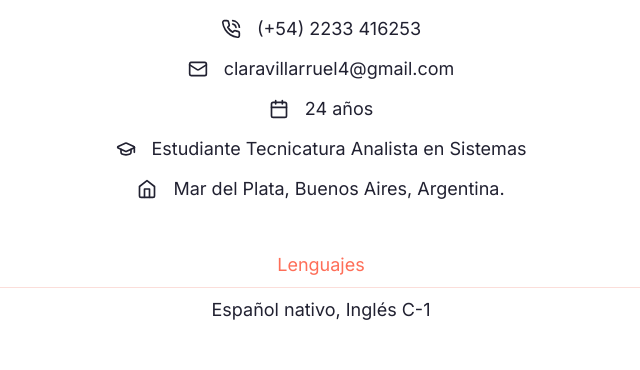
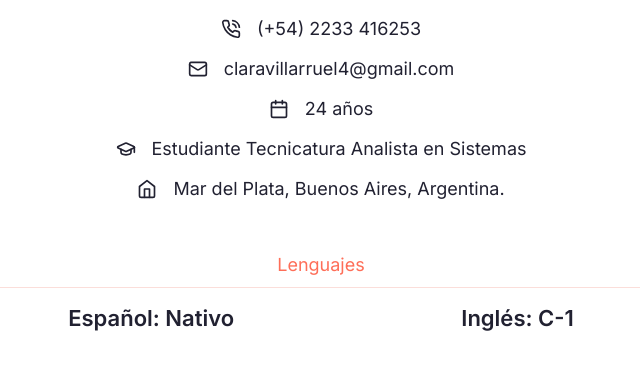
Before and after one commit to RumRage/portfolio, a Next.js app: page / in a window 1280 px wide. Shown: the part 1259-1629 px from the top of the page, without its empty margins (319-959 px from the left). Built offline with nearby package versions, Linux system fonts and the light colour scheme.

Commit message:
mejorando los estilos

```diff
--- a/components/About.jsx
+++ b/components/About.jsx
@@ -1,5 +1,8 @@
+"use client";
+
 import Image from "next/image";
 import { Tabs, TabsContent, TabsList, TabsTrigger } from "@/components/ui/tabs";
+import CountUp from "react-countup";
 
 //Iconos
 import {
@@ -281,7 +284,10 @@ const About = () => {
                     <div className="flex flex-col gap-y-2">
                       <div className="text-primary">Lenguajes</div>
                       <div className="border-b border-border"></div>
-                      <div>Español nativo, Inglés C-1</div>
+                      <div className="flex flex-row items-center justify-evenly">
+                        <h4 className="h4 mt-2">Español: Nativo</h4>
+                        <h4 className="h4 mt-2">Inglés: C-1</h4>
+                      </div>
                     </div>
                   </div>
                 </TabsContent>
--- a/components/Hero.jsx
+++ b/components/Hero.jsx
@@ -77,7 +77,7 @@ const Hero = () => {
               containerStyles="absolute top-[55%] -right-8"
               icon={<RiTeamFill />}
               endCountNum={3}
-              badgeText="Clientes felices"
+              badgeText="Años de estudio"
             />
             <div
               className="bg-hero_shape2_light dark:bg-hero_shape2_dark w-[500px] h-[500px] bg-no-repeat
```
